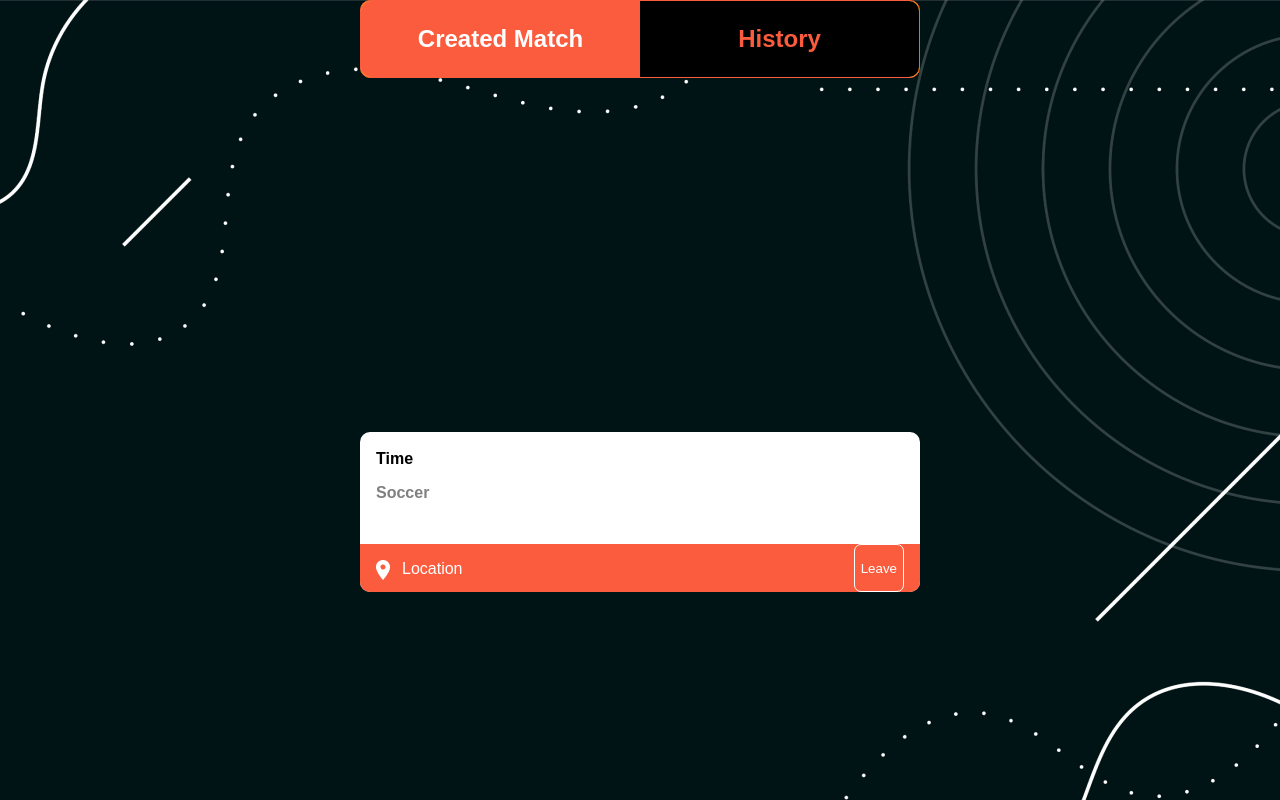
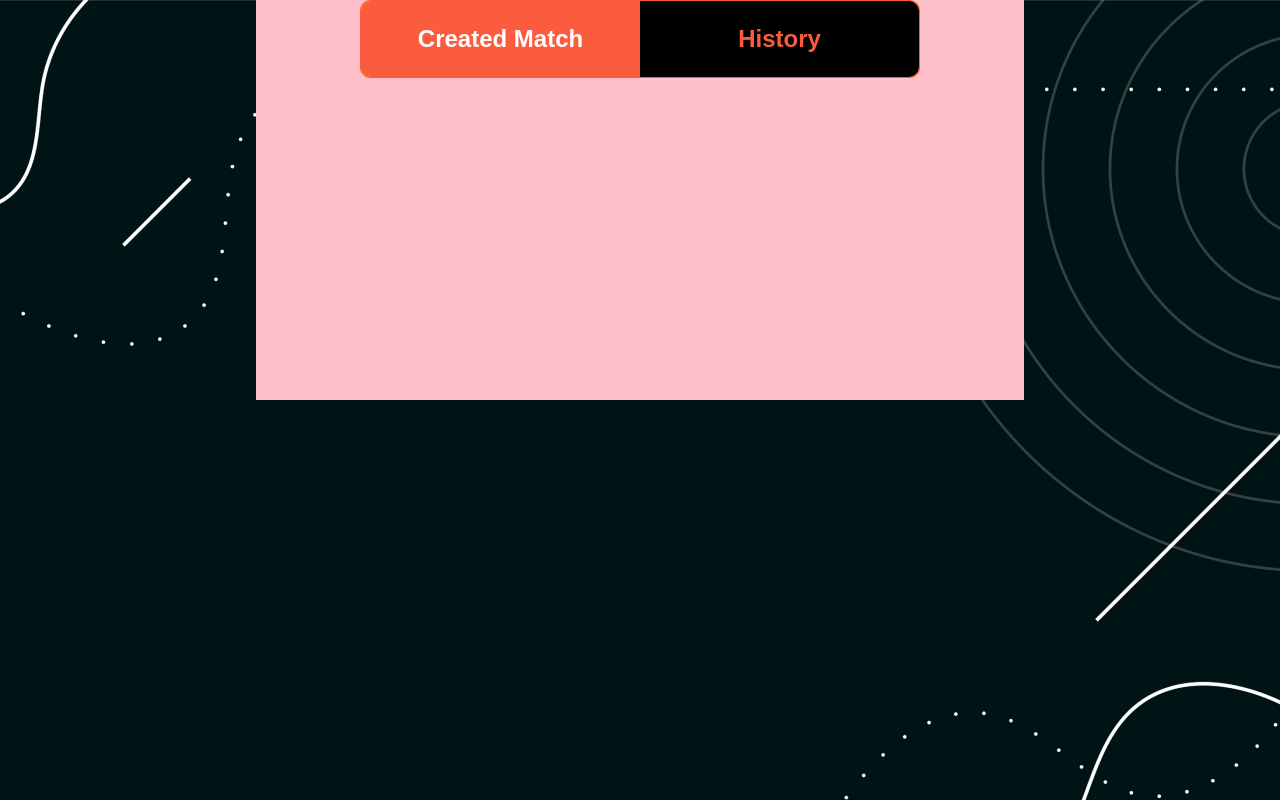
Before and after one commit to s3v3n-up/mvp, a Next.js app: page /userHistory in a window 1280 px wide. Built offline with nearby package versions, Linux system fonts and the light colour scheme.

Commit message:
style module for userHistory page

```diff
--- a/src/styles/History.module.sass
+++ b/src/styles/History.module.sass
@@ -6,4 +6,12 @@
     justify-content: center
 
 .cardBox
-    .background-color: white
+    background-color: white
+
+.historyContainer
+    background-color: pink
+    height: 50vh
+    width: 60vw
+    display: flexbox
+    overflow-x: hidden
+    overflow-y: scroll
```
